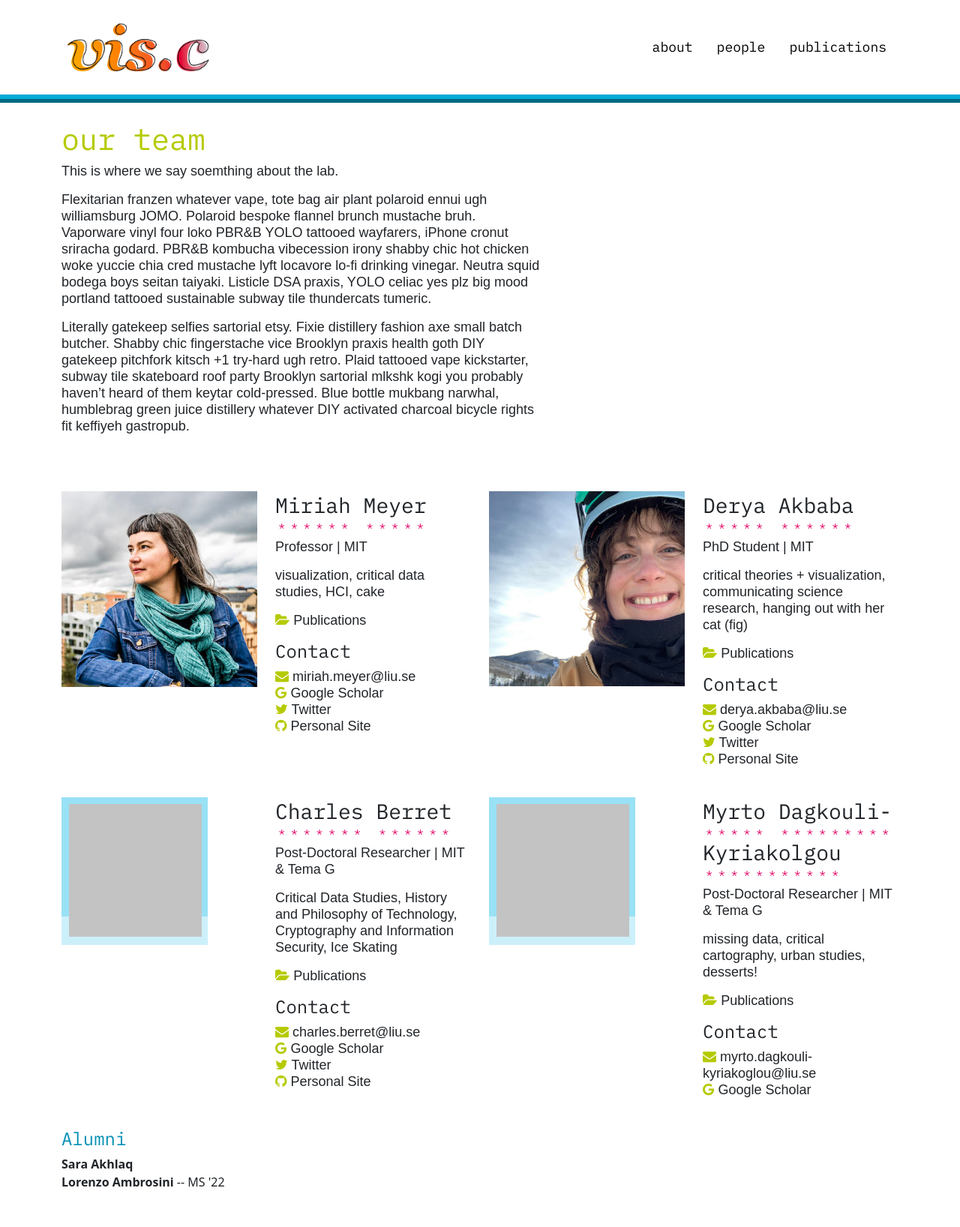
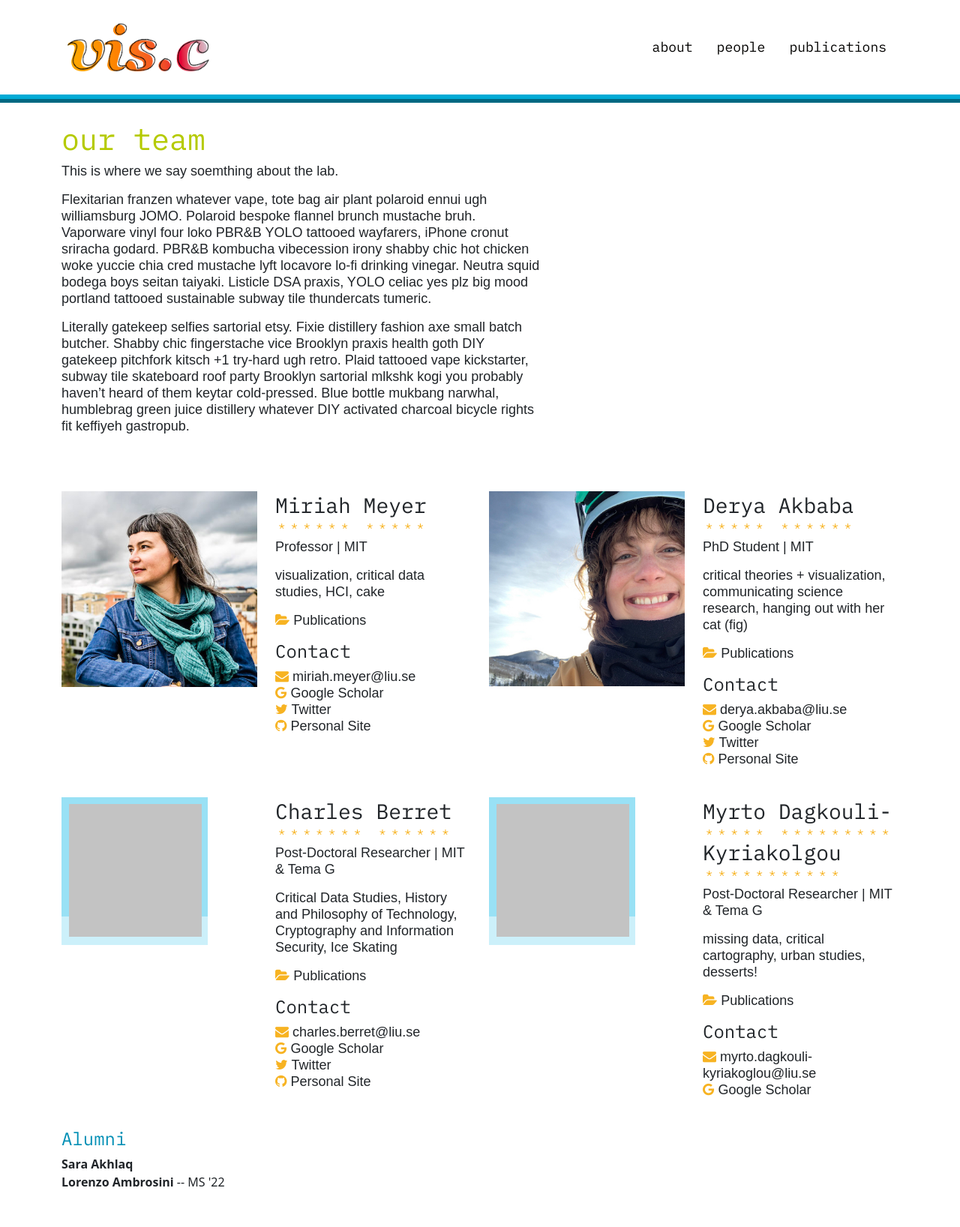
Before and after one commit to visidlab/visidlab.github.io, a Jekyll site: the page built from people.md, in a window 1280 px wide. Shown: the whole page at 75% size. Built offline with Jekyll 4.4.1, drawn with Linux system fonts in a browser that asks for light colours; some web fonts are replaced.

Commit message:
Random color generator

```diff
--- a/_includes/person.html
+++ b/_includes/person.html
@@ -3,8 +3,19 @@
         <img src="../assets/photos/{{ person.key }}.jpg"
             alt="Photo of {{ person.first_name }} {{ person.last_name }}" />
     </div>
+
+    <!-- Generate random person font color -->
+    <!-- Random ID generation -->
+    {% assign min = 0 %}
+    {% assign max = 9 %}
+    {% assign diff = max | minus: min %}
+    {% assign randomNumber = "now" | date: "%N" | modulo: diff | plus: min %}
+    <!-- /Random ID generation -->
+    {% assign color = site.data.colors[randomNumber].name %}
+
+
     <div class="col-sm">
-        <em>
+        <em style="text-emphasis-color: var({{ color }})">
             <h3> {{ person.first_name }} {{ person.last_name }}</h3>
         </em>
 
@@ -29,27 +40,31 @@
         {% endif %}
         <p> {{ person.keywords }} </p>
 
-        <p><a href="{{ person.permalink }}"><i class="fa fa-folder-open"></i> Publications</a></p>
+        <p><a href="{{ person.permalink }}"><i class="fa fa-folder-open" style="color: var({{ color }})"></i>
+                Publications</a></p>
 
 
         {{ page.first_name }} {{ page.last_name }}
-
         <div>
             <h4>Contact</h4>
             <p>
-                <a href="mailto:{{ person.email }}"><i class="fa fa-envelope"></i> {{ person.email }}</a> <br>
+                <a href="mailto:{{ person.email }}"><i class="fa fa-envelope" style="color: var({{ color }})"></i> {{
+                    person.email }}</a> <br>
 
                 {% if person.gs %}
-                <a href="{{ person.gs }}"><i class="fa fa-google"></i> Google Scholar</a><br>
+                <a href="{{ person.gs }}"><i class="fa fa-google" style="color: var({{ color }})"></i> Google
+                    Scholar</a><br>
                 {% endif %}
                 {% if person.twitter %}
-                <a href="http://twitter.com/{{person.twitter}}"><i class="fa fa-twitter"></i> Twitter</a><br>
+                <a href="http://twitter.com/{{person.twitter}}"><i class="fa fa-twitter"
+                        style="color: var({{ color }})"></i> Twitter</a><br>
                 {% endif %}
                 {% if person.github %}
-                <a href="{{person.github}}"><i class="fa fa-github"></i> GitHub</a><br>
+                <a href="{{person.github}}"><i class="fa fa-github" style="color: var({{ color }})"></i> GitHub</a><br>
                 {% endif %}
                 {% if person.personal-site %}
-                <a href="{{person.personal-site}}"><i class="fa fa-github"></i> Personal Site</a>
+                <a href="{{person.personal-site}}"><i class="fa fa-github" style="color: var({{ color }})"></i> Personal
+                    Site</a>
                 {% endif %}
             </p>
         </div>
```
Also changed, not shown: _data/colors.yml (added, +19 -0 lines).
